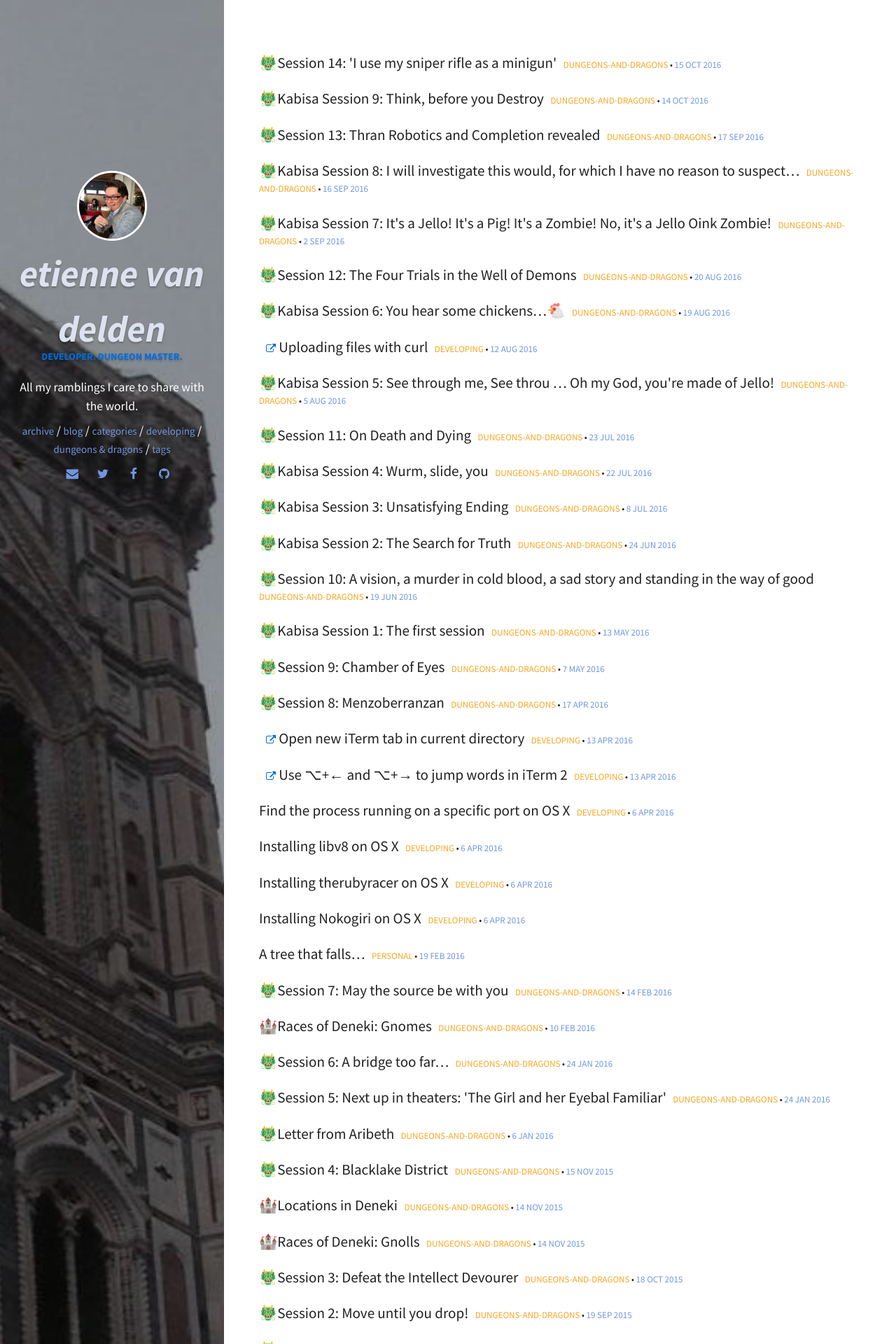
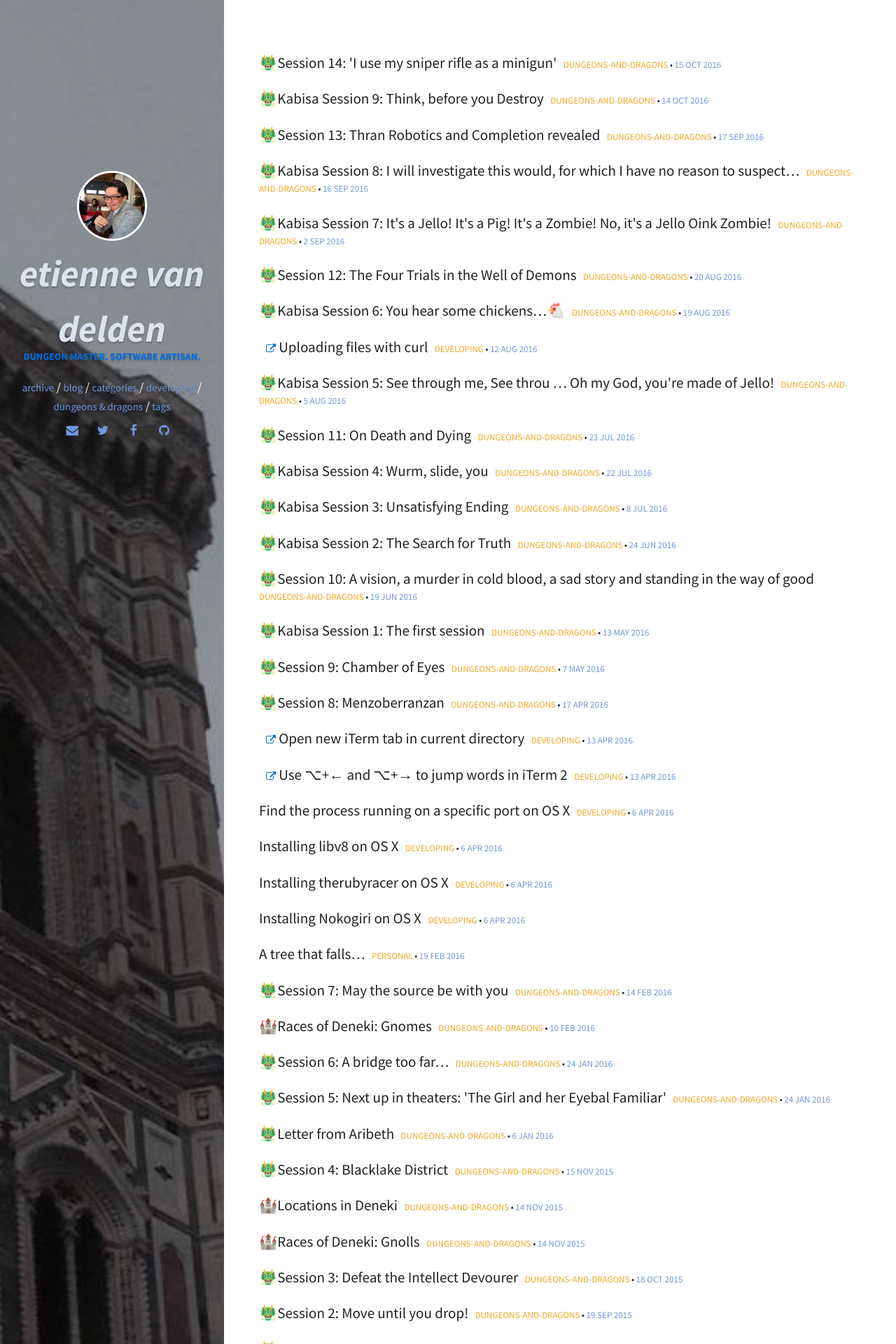
Before and after one commit to eirvandelden/eirvandelden.github.io, a Jekyll site: the page built from index.html, in a window 1280 px wide. Shown: the top 1920 px of the page at 70% size. Built offline with Jekyll 4.4.1, drawn with Linux system fonts in a browser that asks for light colours.

Commit message:
Change sidebar bio & title

```diff
--- a/_config.yml
+++ b/_config.yml
@@ -38,8 +38,8 @@ kramdown:
 owner:
   name: Etienne van Delden
   avatar: etienne.png
-  job: "Developer. Dungeon Master."
-  bio: "All my ramblings I care to share with the world."
+  job: "Dungeon Master. Software Artisan."
+  bio: ""
   email: eirvandelden@me.com
   disqus-shortname: eirvandelden
   twitter: eirvandelden
```
